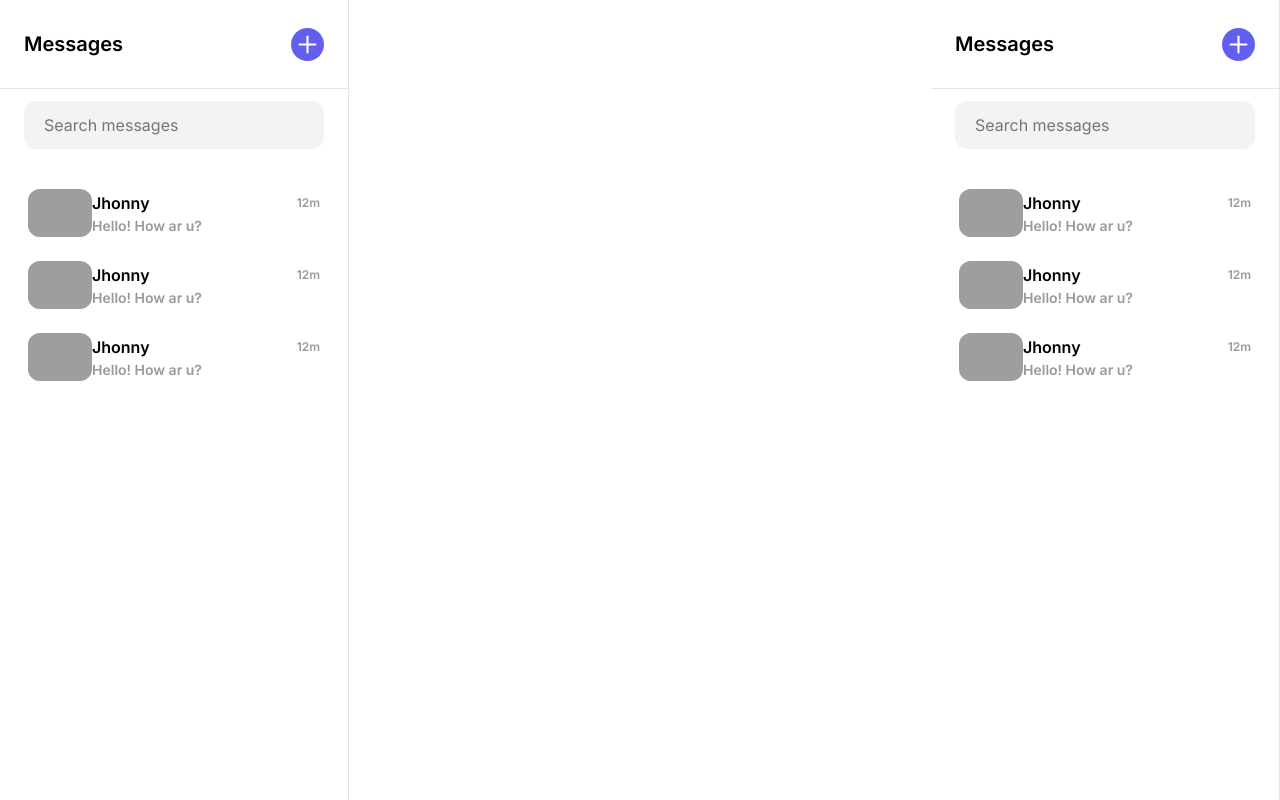
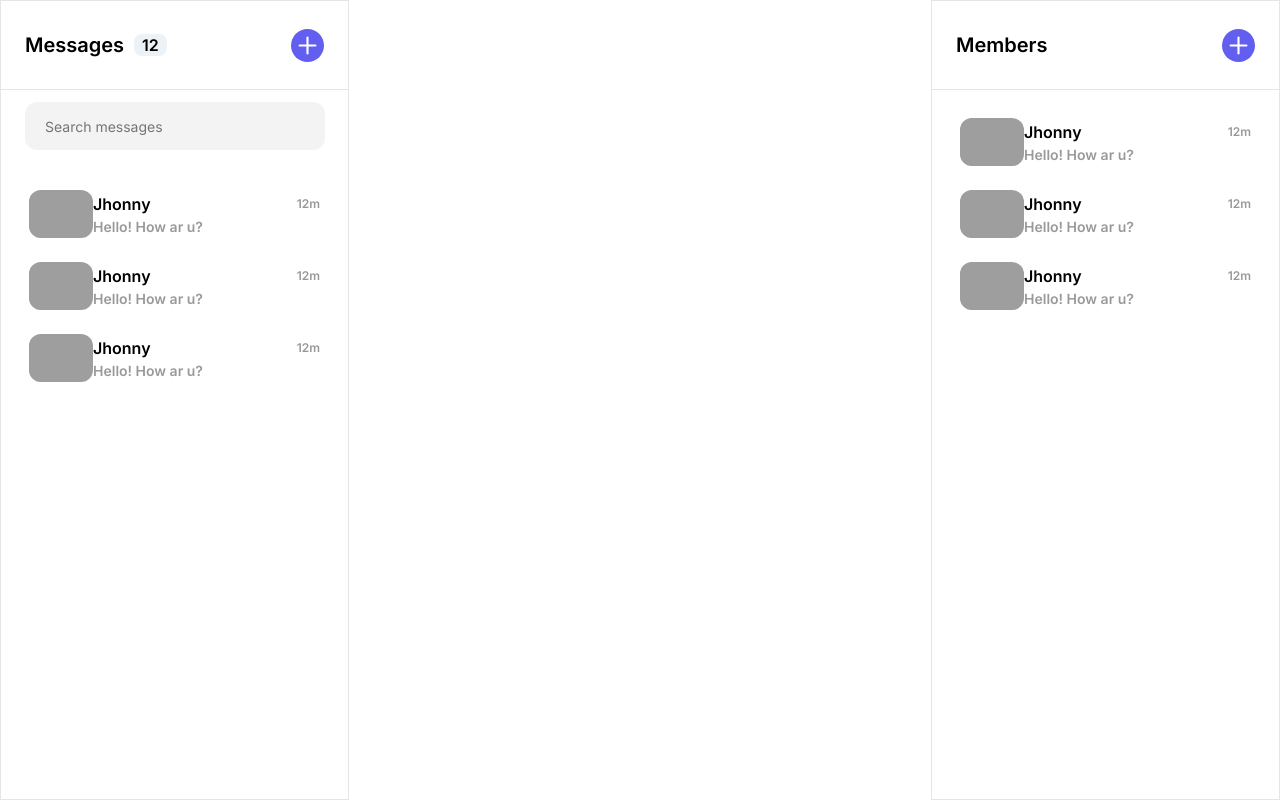
Before and after one commit to fabriciolak/chat-web, a React (Vite) app: page / in a window 1280 px wide. Built offline with nearby package versions, Linux system fonts and the light colour scheme; grey boxes are pictures that could not be loaded.

Commit message:
feat: improve component structure

```diff
--- a/src/components/Panel/index.tsx
+++ b/src/components/Panel/index.tsx
@@ -1,26 +1,25 @@
-import { Plus } from 'phosphor-react'
-import { Chat } from '../Chat';
-import { Container, Conversations, PanelHeader, PlusButton, SearchContainer } from "./styles";
+import { Plus } from "phosphor-react";
+import { Button } from "../Button";
+import { Container, PanelHeader, Icon } from "./styles";
 
-export function Panel() {
+interface PanelProps {
+  children: React.ReactNode | React.ReactNode[]
+  title: string
+
+  badge?: boolean
+  badgeValue?: string | number
+  badgeBackground?: string
+}
+
+export function Panel({ title, children, badge = false, badgeValue, badgeBackground }:PanelProps) {
   return (
     <Container>
       <PanelHeader>
-        <span>Messages</span>
-        <PlusButton href='/'>
-          <Plus size={23} weight="bold" />
-        </PlusButton>
+        <span>{title} {badge && (<Button size="small" bgColor={badgeBackground}>{badgeValue}</Button>)}</span>
+        <Button size="medium" variant="rounded"><Plus size={23} weight="bold" /></Button>
       </PanelHeader>
 
-      <SearchContainer>
-        <input type="text" placeholder='Search messages' />
-      </SearchContainer>
-
-      <Conversations>
-        <Chat />
-        <Chat />
-        <Chat />
-      </Conversations>
+      {children}
     </Container>
   )
 }
--- a/src/components/Panel/styles.ts
+++ b/src/components/Panel/styles.ts
@@ -1,4 +1,8 @@
 import styled, { css } from 'styled-components'
+
+interface IconButtonProps {
+  iconBg: string
+}
 
 export const Container = styled.aside`
   ${({ theme }) => css`
@@ -9,7 +13,7 @@ export const Container = styled.aside`
     display: flex;
     flex-direction: column;
 
-    border-right: 1px solid rgba(0, 0, 0, .1);
+    border: 1px solid rgba(0, 0, 0, .1);
   `}
 `
 
@@ -27,6 +31,9 @@ export const PanelHeader = styled.div`
     border-bottom: 1px solid rgba(0, 0, 0, 0.1);
 
     span {
+      display: flex;
+      align-items: center;
+      gap: 10px;
       font-size: 1.25rem;
       font-weight: 600;
       line-height: 1.5;
@@ -62,7 +69,7 @@ export const SearchContainer = styled.div`
       outline: none;
       background-color: ${theme['bg-color']};
 
-      font-size: 1rem;
+      font-size: 0.875rem;
       font-weight: 400;
       line-height: 1.5;
       color: rgba(0, 0, 0, .4);
@@ -70,19 +77,8 @@ export const SearchContainer = styled.div`
   }
 `
 
-export const PlusButton = styled.a`
-  ${({ theme }) => css`
-    display: flex;
-    justify-content: center;
-    align-items: center;
+export const Icon = styled.a<IconButtonProps>`
+  ${({ theme, iconBg }) => css`
 
-    width: 2.0625rem;
-    height: 2.0625rem;
-
-    border-radius: 50%;
-
-    background-color: ${theme['message-bg-purple']};
-    color: ${theme['white']};
-    cursor: pointer;
   `}
 `
```
